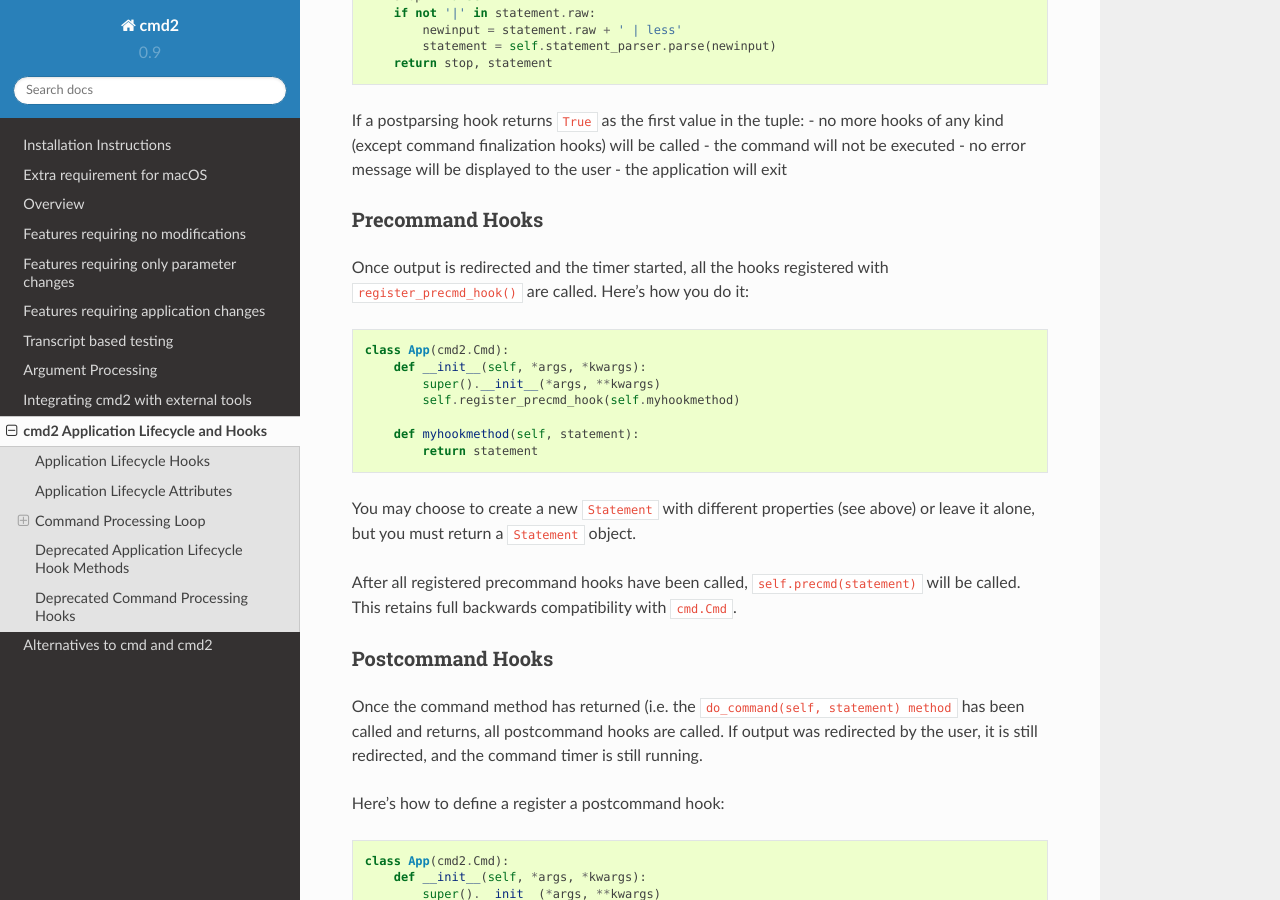
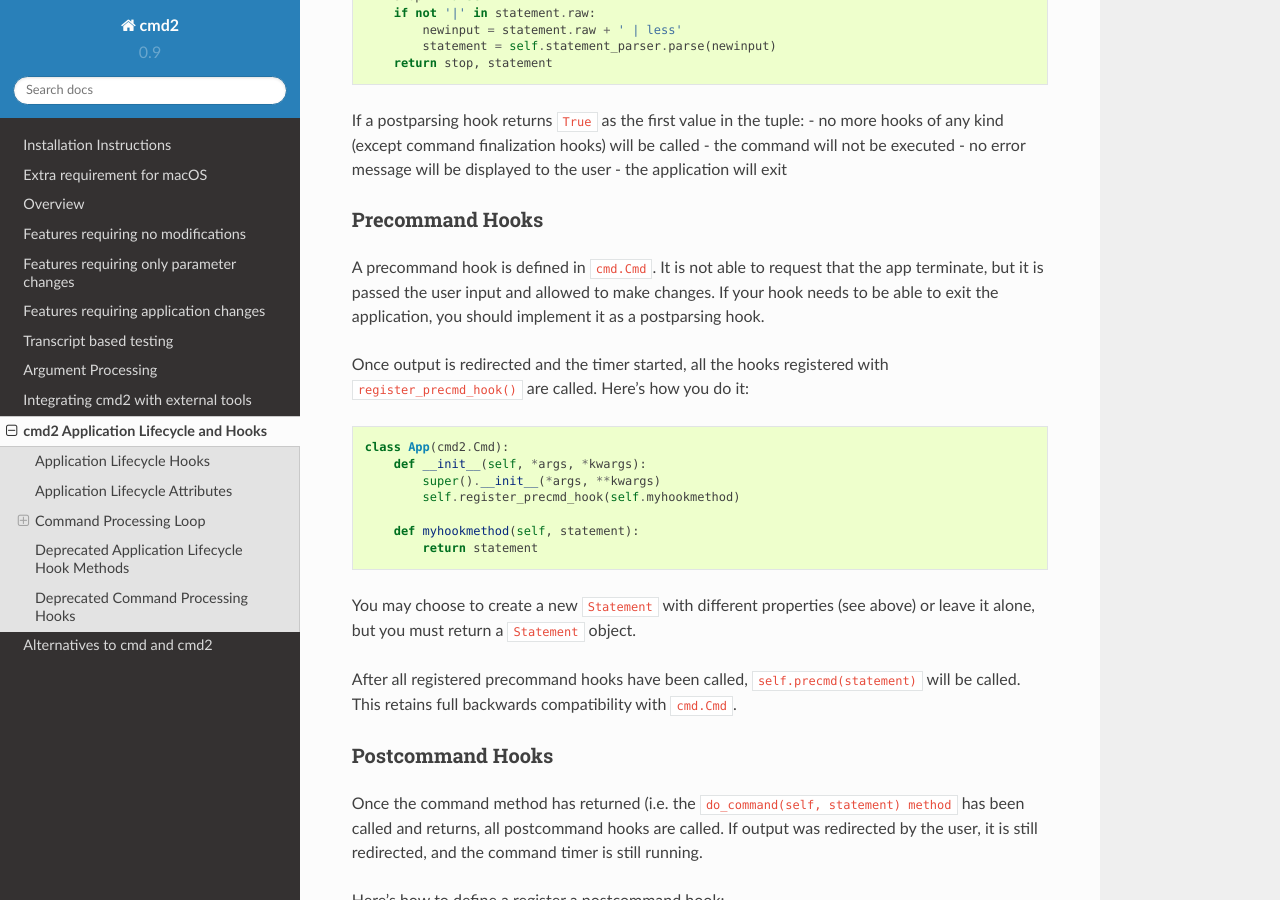
Before and after one commit to python-cmd2/cmd2, a Sphinx documentation site: the page built from docs/hooks.rst, in a window 1280 px wide and 900 px high, scrolled down 3324 px. Built offline with Sphinx 7.4.7 and the Read the Docs theme 2.0.0, drawn with Linux system fonts in a browser that asks for light colours.

Commit message:
Differentiate between postparsing hooks and precommand hooks

```diff
--- a/docs/hooks.rst
+++ b/docs/hooks.rst
@@ -163,6 +163,10 @@
 Precommand Hooks
 ^^^^^^^^^^^^^^^^^
 
+A precommand hook is defined in ``cmd.Cmd``. It is not able to request that the
+app terminate, but it is passed the user input and allowed to make changes. If
+your hook needs to be able to exit the application, you should implement it as a postparsing hook.
+
 Once output is redirected and the timer started, all the hooks registered with
 ``register_precmd_hook()`` are called. Here's how you do it::
 
```
